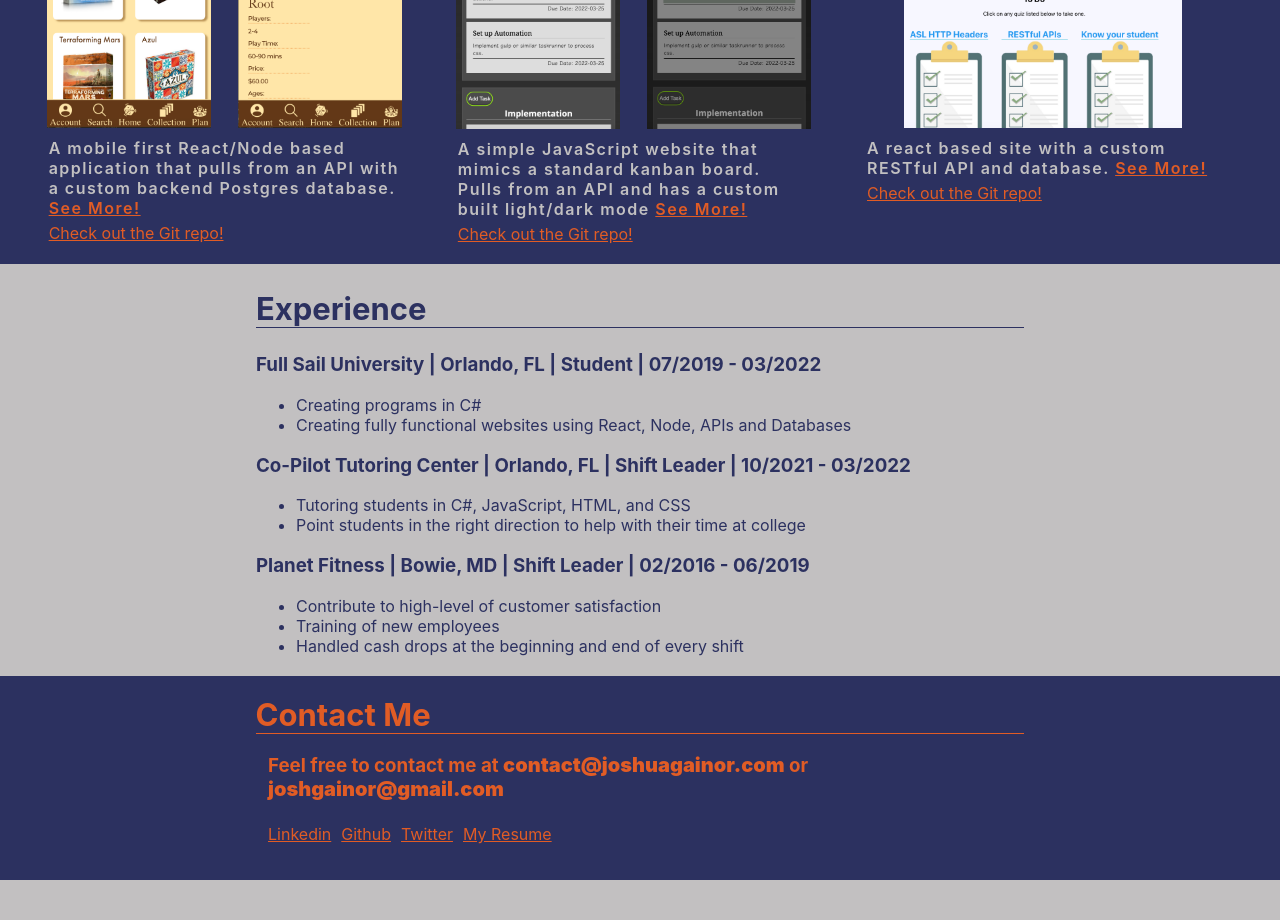
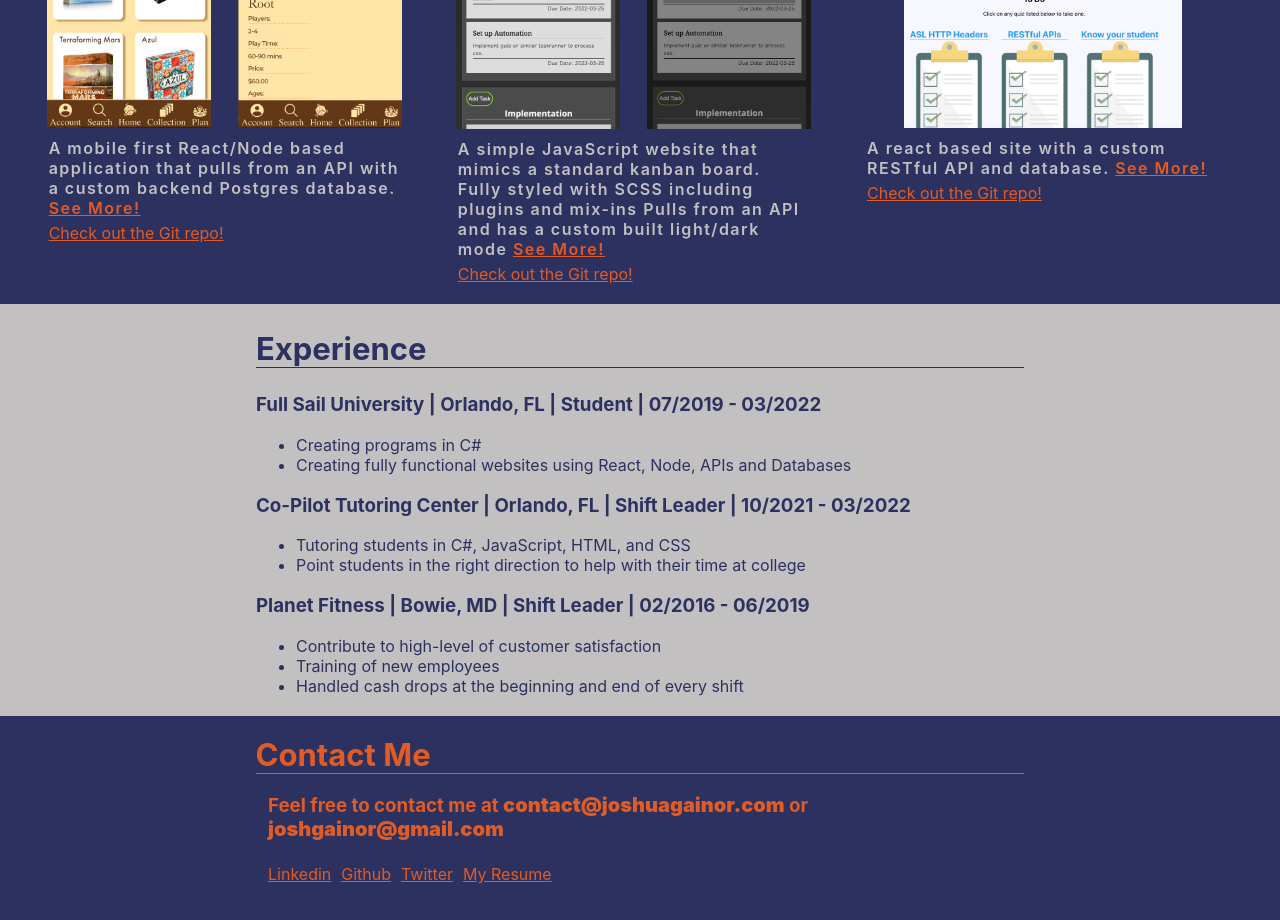
Before and after one commit to GainorJoshua-FS/DigitalPorfolio, a React (Create React App) app: page /kanban in a window 1280 px wide. Shown: the part 1060-1980 px from the top of the page. Before the commit the page ends 1940 px from the top, so only its background shows below. Built offline with nearby package versions, Linux system fonts and the light colour scheme.

Commit message:
Fixed a link and added some info to Kanban

```diff
--- a/src/components/Kanban.js
+++ b/src/components/Kanban.js
@@ -21,7 +21,7 @@ function Kanban() {
                 <article style={styles.article}>
                     <h2>The Idea</h2>
                     <p style={styles.p}>
-                        The idea for this project was rather simple, create a kanban board using an API in order to get used to pulling information from an API. Another idea for this website was to create my own button that will allow the user to switch from light and dark mode. For this project, it was my first time ever pulling from an API and my first time programming something to change the theme of the website.
+                        The idea for this project was rather simple, create a kanban board using an API in order to get used to pulling information from an API. Another idea for this website was to create my own button that will allow the user to switch from light and dark mode. For this project, it was my first time ever pulling from an API, using SCSS, and my first time programming something to change the theme of the website. The SCSS portion is full customized with mix-ins and plugins.
                     </p>
                 </article>
                 <article style={styles.article}>
@@ -42,7 +42,7 @@ function Kanban() {
                         project is a simple delete function to delete tasks in any list the user would need to delete them from. I also wish to implement an edit option so the user can fix any spelling mistakes or change any due dates.
                     </p>
                 </article>
-                <a style={styles.link} href="https://github.com/dws2/kanban-GainorJoshua-FS" target="_blank" rel="noopener noreferrer">Check out the Github repo!</a>
+                <a style={styles.link} href="https://github.com/GainorJoshua-FS/JQG-Kanban" target="_blank" rel="noopener noreferrer">Check out the Github repo!</a>
             </section>
         </section>
     )
--- a/src/components/Projects.js
+++ b/src/components/Projects.js
@@ -17,7 +17,7 @@ function Projects() {
                     title="Game Night Debut" src={GndHome} alt="A Boardgame app's home page" src2={GndInfo} alt2="A boardgame app's description page of a boardgame" desc="A mobile first React/Node based application that pulls from an API with a custom backend Postgres database." git="https://github.com/ePortfolios/WDD4416-2201-GainorJoshua" page="/gamenight"
                 />
                 <ProjectHelper
-                    title="JQG Kanban Board" src={KanHome} alt="A Kanban board website" src2={KanNew} alt2="The Kanban's new task screen" desc="A simple JavaScript website that mimics a standard kanban board. Pulls from an API and has a custom built light/dark mode" git="https://github.com/GainorJoshua-FS/JQG-Kanban" page="/kanban"
+                    title="JQG Kanban Board" src={KanHome} alt="A Kanban board website" src2={KanNew} alt2="The Kanban's new task screen" desc="A simple JavaScript website that mimics a standard kanban board. Fully styled with SCSS including plugins and mix-ins Pulls from an API and has a custom built light/dark mode" git="https://github.com/GainorJoshua-FS/JQG-Kanban" page="/kanban"
                 />
                 <ProjectHelperWide
                     title="Quiz Taker" src={QuizHome} alt="A quiz taking site's homepage" desc="A react based site with a custom RESTful API and database." git="https://github.com/GainorJoshua-FS/ASL" page="/quiz"
```
